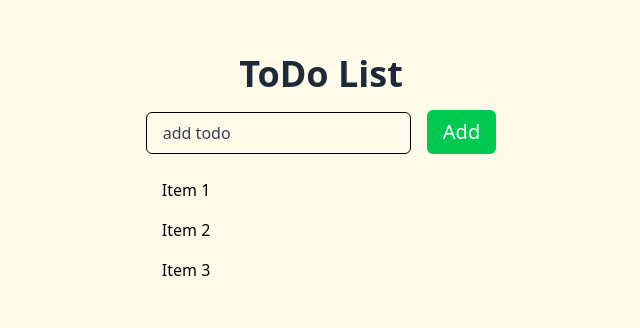
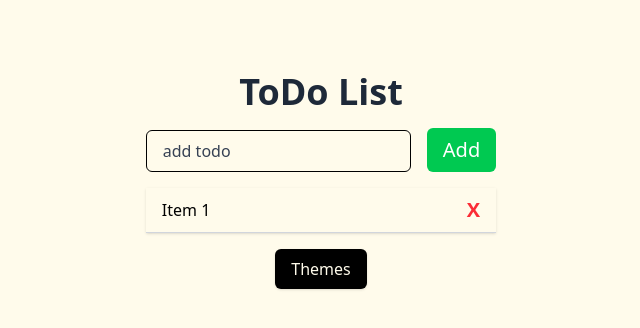
Before and after one commit to wptasmina/Todo-List, a React (Vite) app: page / in a window 1280 px wide. Shown: the part 220-548 px from the top of the page, without its empty margins (319-959 px from the left). Built offline with nearby package versions, Linux system fonts and the light colour scheme.

Commit message:
delet button add and themes button add

```diff
--- a/src/App.jsx
+++ b/src/App.jsx
@@ -1,10 +1,13 @@
 
+import Themes from './components/Themes'
 import ToDoList from './components/ToDoList'
 
 export default function App() {
   return (
     <div className='flex justify-center items-center flex-col min-h-screen bg-amber-50'>
     <ToDoList/>
+    <Themes />
+
     </div>
   )
 }
--- /dev/null
+++ b/src/components/Themes.jsx
@@ -0,0 +1,9 @@
+
+
+export default function Themes() {
+  return (
+    <div>
+        <button className="bg-black text-amber-50 px-4 py-2 shadow rounded-md cursor-pointer">Themes</button>
+    </div>
+  )
+}
--- a/src/components/ToDoList.jsx
+++ b/src/components/ToDoList.jsx
@@ -1,4 +1,5 @@
 import React from 'react'
+import Themes from './Themes'
 
 export default function ToDoList() {
   return (
@@ -15,9 +16,10 @@ export default function ToDoList() {
         </div>
         <div className=''>
             <ul>
-                <li className='flex justify-between items-center px-4 py-2'>Item 1</li>
-                <li className='flex justify-between items-center px-4 py-2'>Item 2</li>
-                <li className='flex justify-between items-center px-4 py-2'>Item 3</li>
+                <li className='flex justify-between items-center px-4 py-2 border-b border-gray-300 shadow'>
+                  <span>Item 1</span>
+                  <button className='text-xl text-red-500 font-bold cursor-pointer'>X</button>
+                </li>
             </ul>
         </div>
         <div className=''>
```
